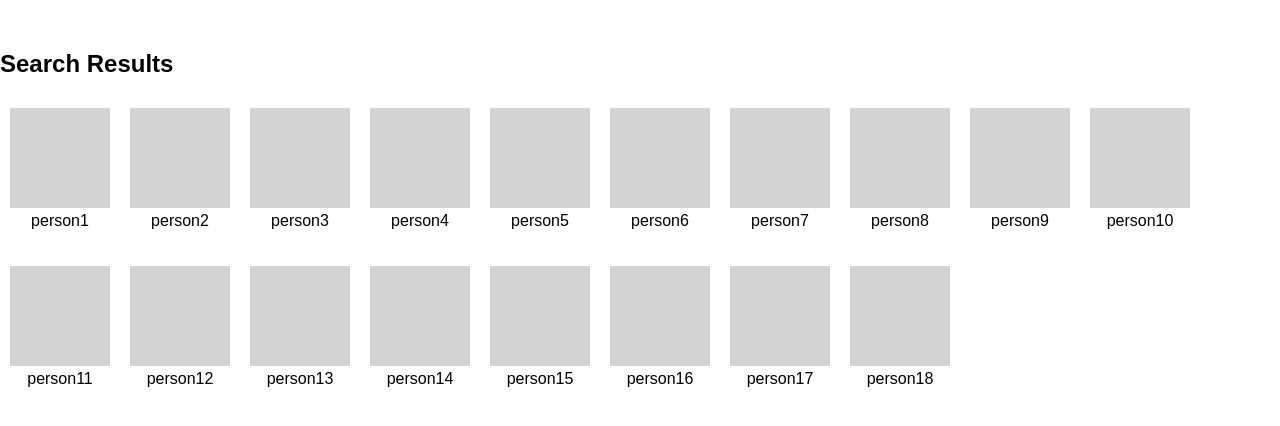
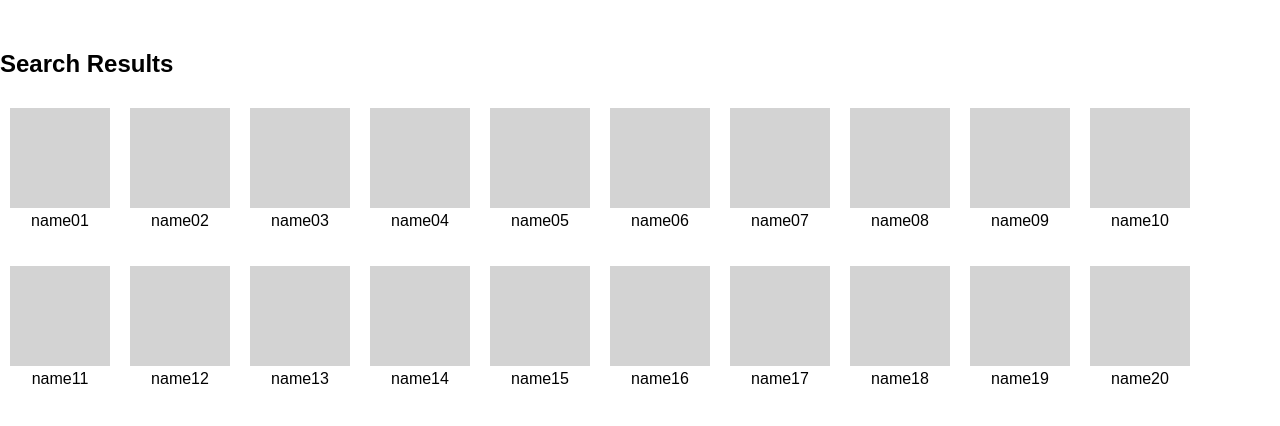
Before and after one commit to PerryM123/User-List-App, a React (Create React App) app: page /results in a window 1280 px wide. Shown: the top 426 px of the page. Built offline with nearby package versions, Linux system fonts and the light colour scheme.

Commit message:
Fixed doing the React way which doesn't use data-attributes but instead uses component props to handle data

```diff
--- /dev/null
+++ b/src/components/ResultsItem.js
@@ -0,0 +1,43 @@
+import React, { Component } from 'react';
+import PropTypes from 'prop-types';
+import { withRouter } from 'react-router';
+
+class ResultsItem extends Component {
+  constructor(props) {
+    console.log("ResultsItem's constructor");
+    super(props);
+    this.handleClick = this.handleClick.bind(this);
+  }
+
+  handleClick(event) {
+    // alert(this.props.name + ", " + this.props.hobby + ", " + this.props.email); // debugging
+    this.props.history.push({
+      pathname: '/user-info',
+      state: {
+        name: this.props.name,
+        hobby: this.props.hobby,
+        email: this.props.name
+      }
+    });
+  }
+
+
+  render() {
+    console.log("ResultsItem's render");
+    return (
+      <div className="item" onClick={this.handleClick}>
+        <div className="box"></div>
+        <p>{this.props.name}</p>
+      </div>
+    );
+  }
+}
+// Where in the code should this be placed?
+// Here? or at the top?
+ResultsItem.propTypes = {
+  name: PropTypes.string.isRequired,
+  hobby: PropTypes.string.isRequired,
+  email: PropTypes.string.isRequired
+};
+
+export default withRouter(ResultsItem);
--- a/src/components/SearchResults.js
+++ b/src/components/SearchResults.js
@@ -1,24 +1,9 @@
 import React, { Component } from 'react';
+import ResultsItem from '../components/ResultsItem';
 
 class SearchResults extends Component {
   constructor(props) {
     super(props);
-    this.handleClick = this.handleClick.bind(this);
-  }
-  handleClick(event) {
-    const dataName = event.target.getAttribute("data-name");
-    const dataHobby = event.target.getAttribute("data-hobby");
-    const dataEmail = event.target.getAttribute("data-email");
-    alert(dataName + ", " + dataHobby + ", " + dataEmail);
-    // this.props.history.push({
-    //   pathname: '/user-info',
-    //   state: {
-    //     name: dataName,
-    //     hobby: dataHobby,
-    //     email: dataEmail
-    //   }
-    // });
-
   }
   render() {
     console.log("SearchResults's render");
@@ -26,78 +11,26 @@ class SearchResults extends Component {
       <div>
         <div className="container--search">
           <h2>Search Results</h2>
-          <div className="item" onClick={this.handleClick} data-name="person1" data-hobby="hobby1" data-email="email1@email.com">
-            <div className="box"></div>
-            <p>person1</p>
-          </div>
-          <div className="item" onClick={this.handleClick} data-name="person2" data-hobby="hobby2" data-email="email2@email.com">
-            <div className="box"></div>
-            <p>person2</p>
-          </div>
-          <div className="item" onClick={this.handleClick} data-name="person3" data-hobby="hobby3" data-email="email3@email.com">
-            <div className="box"></div>
-            <p>person3</p>
-          </div>
-          <div className="item" onClick={this.handleClick} data-name="person4" data-hobby="hobby4" data-email="email4@email.com">
-            <div className="box"></div>
-            <p>person4</p>
-          </div>
-          <div className="item" onClick={this.handleClick} data-name="person5" data-hobby="hobby5" data-email="email5@email.com">
-            <div className="box"></div>
-            <p>person5</p>
-          </div>
-          <div className="item" onClick={this.handleClick} data-name="person6" data-hobby="hobby6" data-email="email6@email.com">
-            <div className="box"></div>
-            <p>person6</p>
-          </div>
-          <div className="item" onClick={this.handleClick} data-name="person7" data-hobby="hobby7" data-email="email7@email.com">
-            <div className="box"></div>
-            <p>person7</p>
-          </div>
-          <div className="item" onClick={this.handleClick} data-name="person8" data-hobby="hobby8" data-email="email8@email.com">
-            <div className="box"></div>
-            <p>person8</p>
-          </div>
-          <div className="item" onClick={this.handleClick} data-name="person9" data-hobby="hobby9" data-email="email9@email.com">
-            <div className="box"></div>
-            <p>person9</p>
-          </div>
-          <div className="item" onClick={this.handleClick} data-name="person10" data-hobby="hobby10" data-email="email10@email.com">
-            <div className="box"></div>
-            <p>person10</p>
-          </div>
-          <div className="item" onClick={this.handleClick} data-name="person11" data-hobby="hobby11" data-email="email11@email.com">
-            <div className="box"></div>
-            <p>person11</p>
-          </div>
-          <div className="item" onClick={this.handleClick} data-name="person12" data-hobby="hobby12" data-email="email12@email.com">
-            <div className="box"></div>
-            <p>person12</p>
-          </div>
-          <div className="item" onClick={this.handleClick} data-name="person13" data-hobby="hobby13" data-email="email13@email.com">
-            <div className="box"></div>
-            <p>person13</p>
-          </div>
-          <div className="item" onClick={this.handleClick} data-name="person14" data-hobby="hobby14" data-email="email14@email.com">
-            <div className="box"></div>
-            <p>person14</p>
-          </div>
-          <div className="item" onClick={this.handleClick} data-name="person15" data-hobby="hobby15" data-email="email15@email.com">
-            <div className="box"></div>
-            <p>person15</p>
-          </div>
-          <div className="item" onClick={this.handleClick} data-name="person16" data-hobby="hobby16" data-email="email16@email.com">
-            <div className="box"></div>
-            <p>person16</p>
-          </div>
-          <div className="item" onClick={this.handleClick} data-name="person17" data-hobby="hobby17" data-email="email17@email.com">
-            <div className="box"></div>
-            <p>person17</p>
-          </div>
-          <div className="item" onClick={this.handleClick} data-name="person18" data-hobby="hobby18" data-email="email18@email.com">
-            <div className="box"></div>
-            <p>person18</p>
-          </div>
+          <ResultsItem name="name01" hobby="hobby01" email="email01" />
+          <ResultsItem name="name02" hobby="hobby02" email="email02" />
+          <ResultsItem name="name03" hobby="hobby03" email="email03" />
+          <ResultsItem name="name04" hobby="hobby04" email="email04" />
+          <ResultsItem name="name05" hobby="hobby05" email="email05" />
+          <ResultsItem name="name06" hobby="hobby06" email="email06" />
+          <ResultsItem name="name07" hobby="hobby07" email="email07" />
+          <ResultsItem name="name08" hobby="hobby08" email="email08" />
+          <ResultsItem name="name09" hobby="hobby09" email="email09" />
+          <ResultsItem name="name10" hobby="hobby10" email="email10" />
+          <ResultsItem name="name11" hobby="hobby11" email="email11" />
+          <ResultsItem name="name12" hobby="hobby12" email="email12" />
+          <ResultsItem name="name13" hobby="hobby13" email="email13" />
+          <ResultsItem name="name14" hobby="hobby14" email="email14" />
+          <ResultsItem name="name15" hobby="hobby15" email="email15" />
+          <ResultsItem name="name16" hobby="hobby16" email="email16" />
+          <ResultsItem name="name17" hobby="hobby17" email="email17" />
+          <ResultsItem name="name18" hobby="hobby18" email="email18" />
+          <ResultsItem name="name19" hobby="hobby19" email="email19" />
+          <ResultsItem name="name20" hobby="hobby20" email="email20" />
         </div>
       </div>
     );
```
Also changed, not shown: 1 other file (tests, documents, lock files or other folders).
